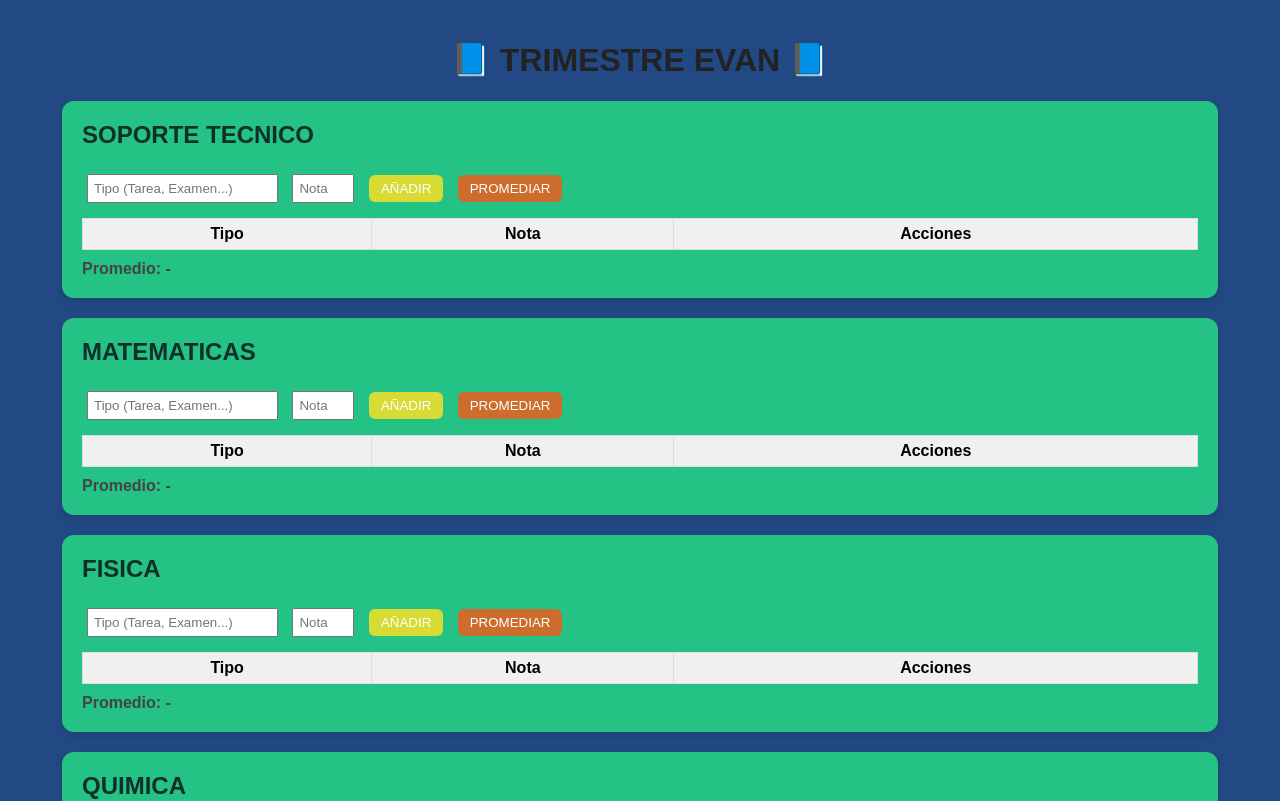
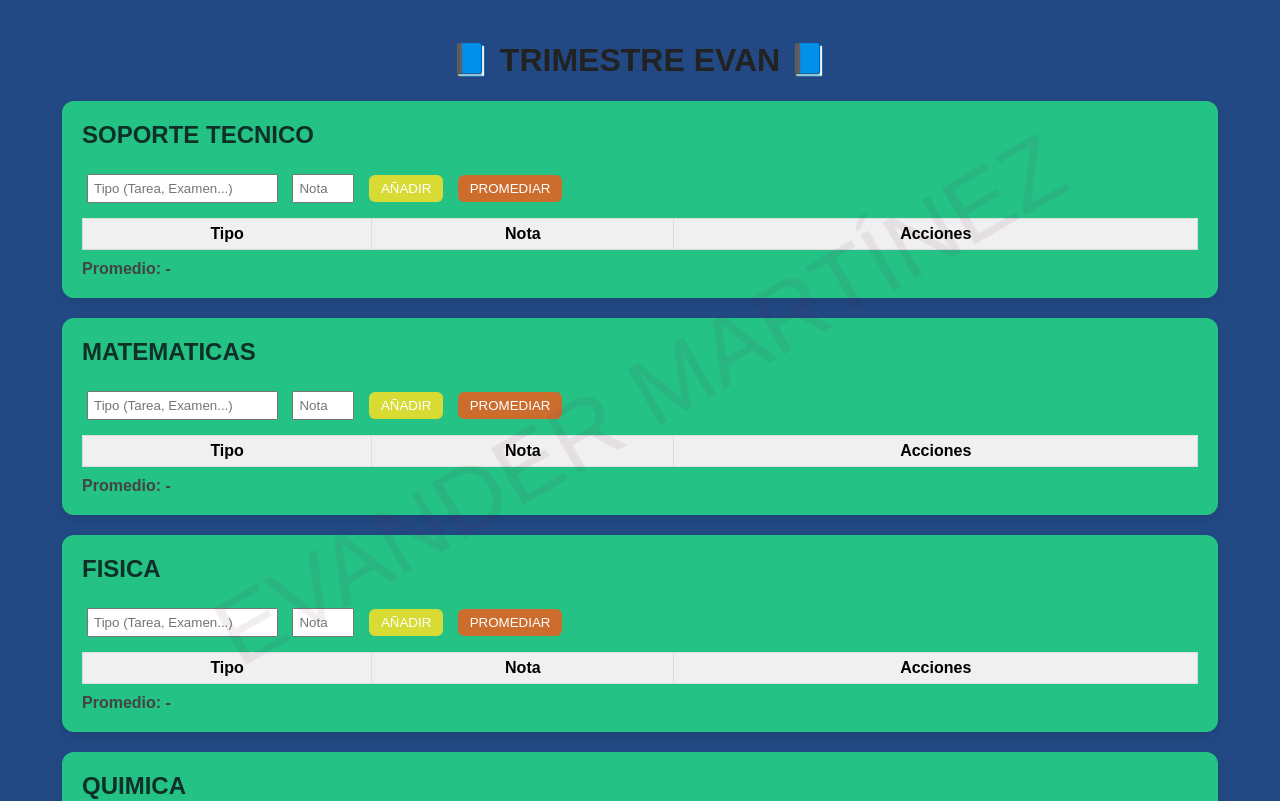
Before and after one commit to EvanMJ23/TRIMESTRE-, a plain HTML site: page index.html in a window 1280 px wide. Shown: the top 801 px of the page. Drawn offline with nearby package versions, Linux system fonts and the light colour scheme.

Commit message:
index.html

```diff
--- a/index.html
+++ b/index.html
@@ -24,6 +24,20 @@
   </style>
 </head>
 <body>
+  <div style="
+    position: fixed;
+    top: 50%;
+    left: 50%;
+    transform: translate(-50%, -50%) rotate(-30deg);
+    font-size: 95px;
+    color: rgba(95, 21, 73, 0.08);
+    z-index: 0;
+    pointer-events: none;
+    white-space: nowrap;
+    text-align: center;
+  ">
+    EVANDER MARTÍNEZ
+  </div>
 
 <h1>📘 TRIMESTRE EVAN 📘</h1>
 <div id="contenedor-materias"></div>
```
